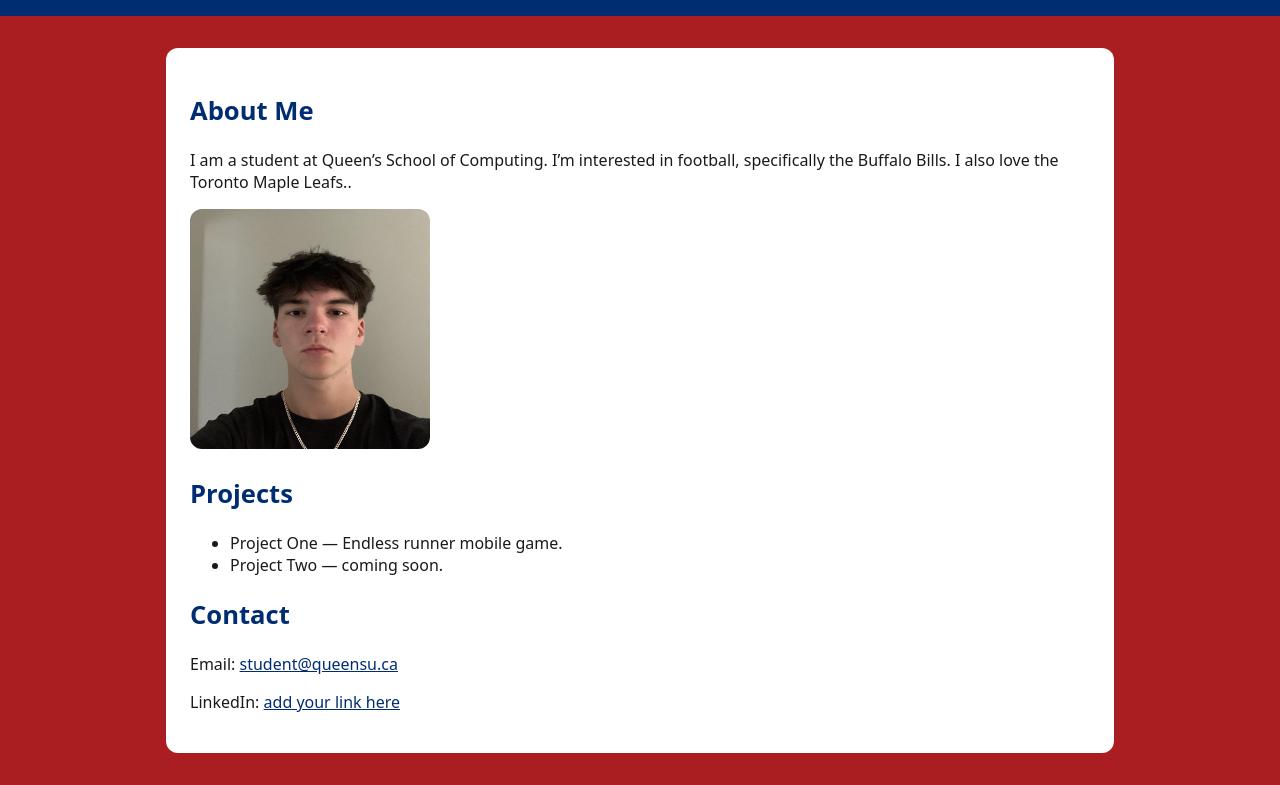
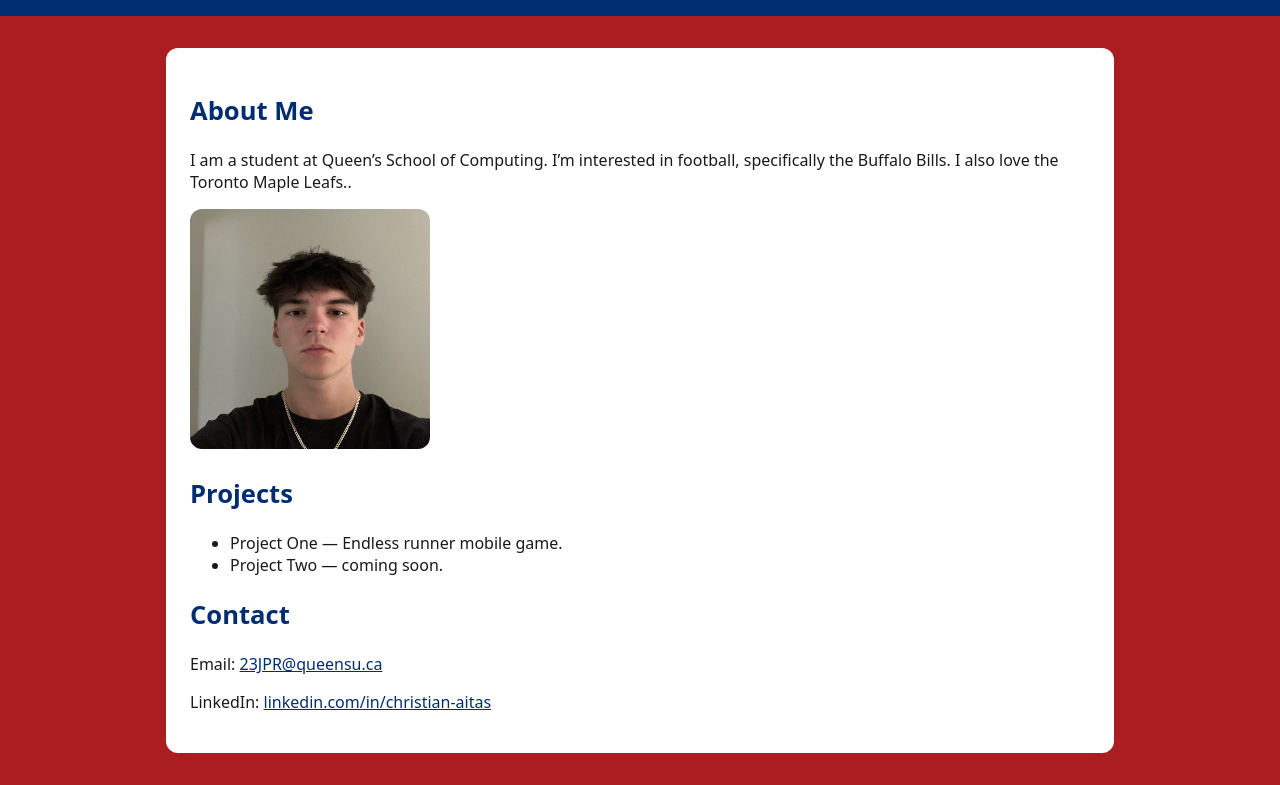
Before and after one commit to cjaitas/queens-student-page, a plain HTML site: page index.html in a window 1280 px wide. Shown: the part 102-887 px from the top of the page. Drawn offline with Linux system fonts and the light colour scheme.

Commit message:
Update index.html

```diff
--- a/index.html
+++ b/index.html
@@ -28,8 +28,8 @@
 
       <!-- ====== CONTACT (update your links) ====== -->
       <h2>Contact</h2>
-      <p>Email: <a href="mailto:23JPR3@queensu.ca">student@queensu.ca</a></p>
-      <p>LinkedIn: <a href="linkedin.com/in/christian-aitas">add your link here</a></p>
+      <p>Email: <a href="mailto:23JPR3@queensu.ca">23JPR@queensu.ca</a></p>
+      <p>LinkedIn: <a href="linkedin.com/in/christian-aitas">linkedin.com/in/christian-aitas</a></p>
     </main>
   </body>
 </html>
```
